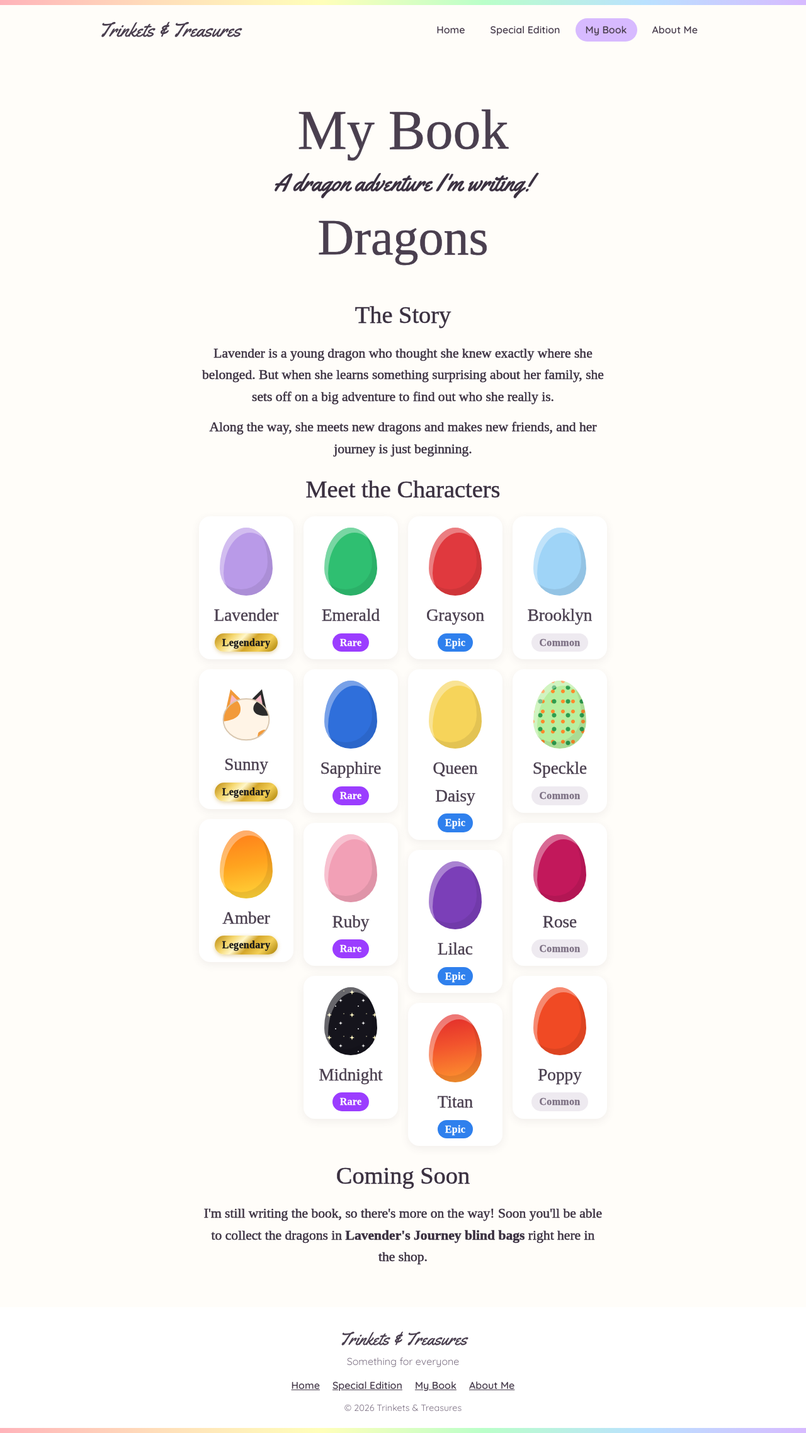
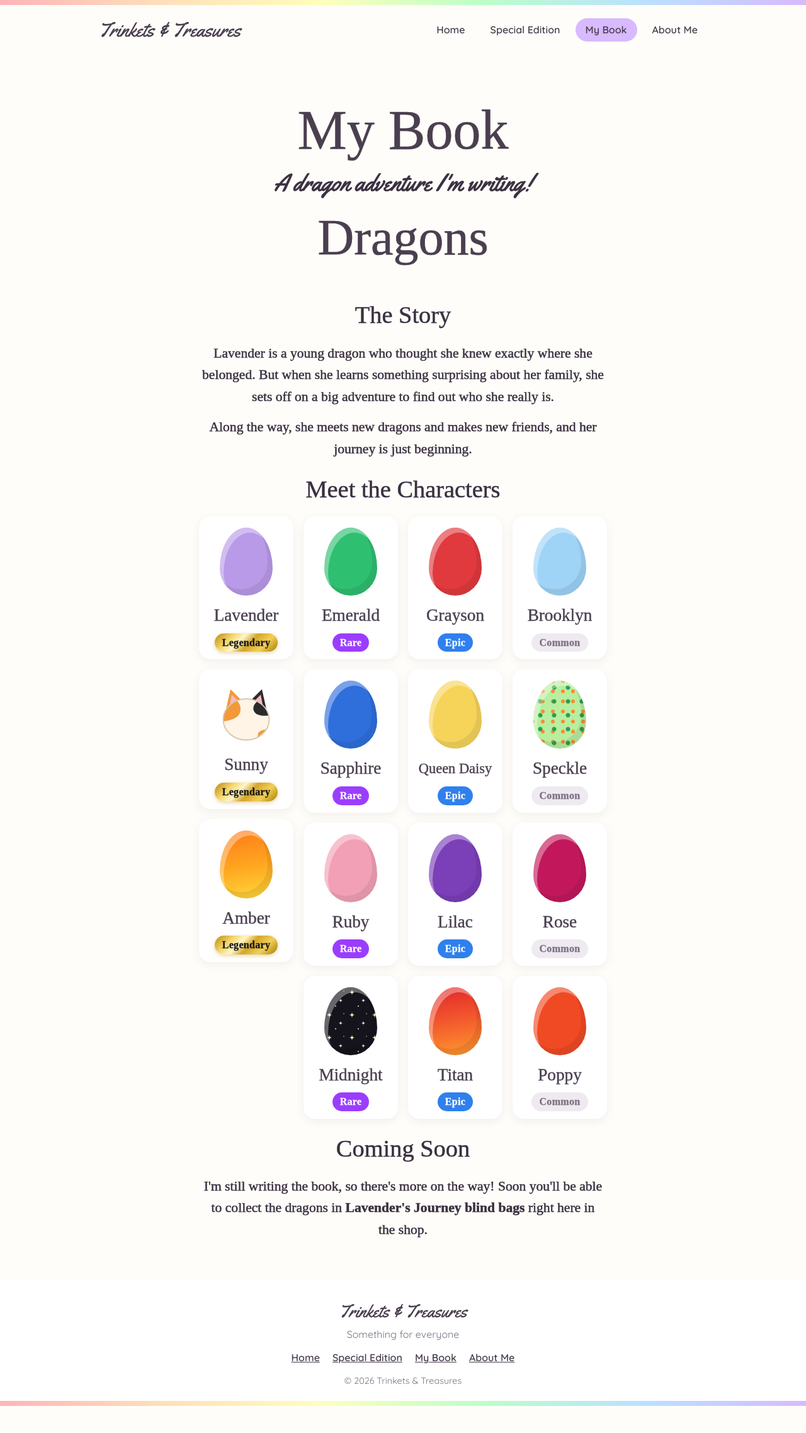
Before and after one commit to LucysTrinketsandTreasures/website-files, a Jekyll site: the page built from book.html, in a window 1280 px wide. Shown: the whole page at 63% size. Built offline with Jekyll 4.4.1, drawn with Linux system fonts in a browser that asks for light colours; some web fonts are replaced; after the commit the page ends 2233 px from its top, so only the background shows below that.

Commit message:
Size down Queen Daisy's name

```diff
--- a/book.html
+++ b/book.html
@@ -85,7 +85,7 @@ description: A dragon adventure story Lucy is writing.
       </div>
       <div class="dragon-card">
         <div class="dragon-egg egg-queen-daisy"></div>
-        <p class="dragon-name">Queen Daisy</p>
+        <p class="dragon-name name-long">Queen Daisy</p>
         <p class="rarity rarity-epic">Epic</p>
       </div>
       <div class="dragon-card">
```
